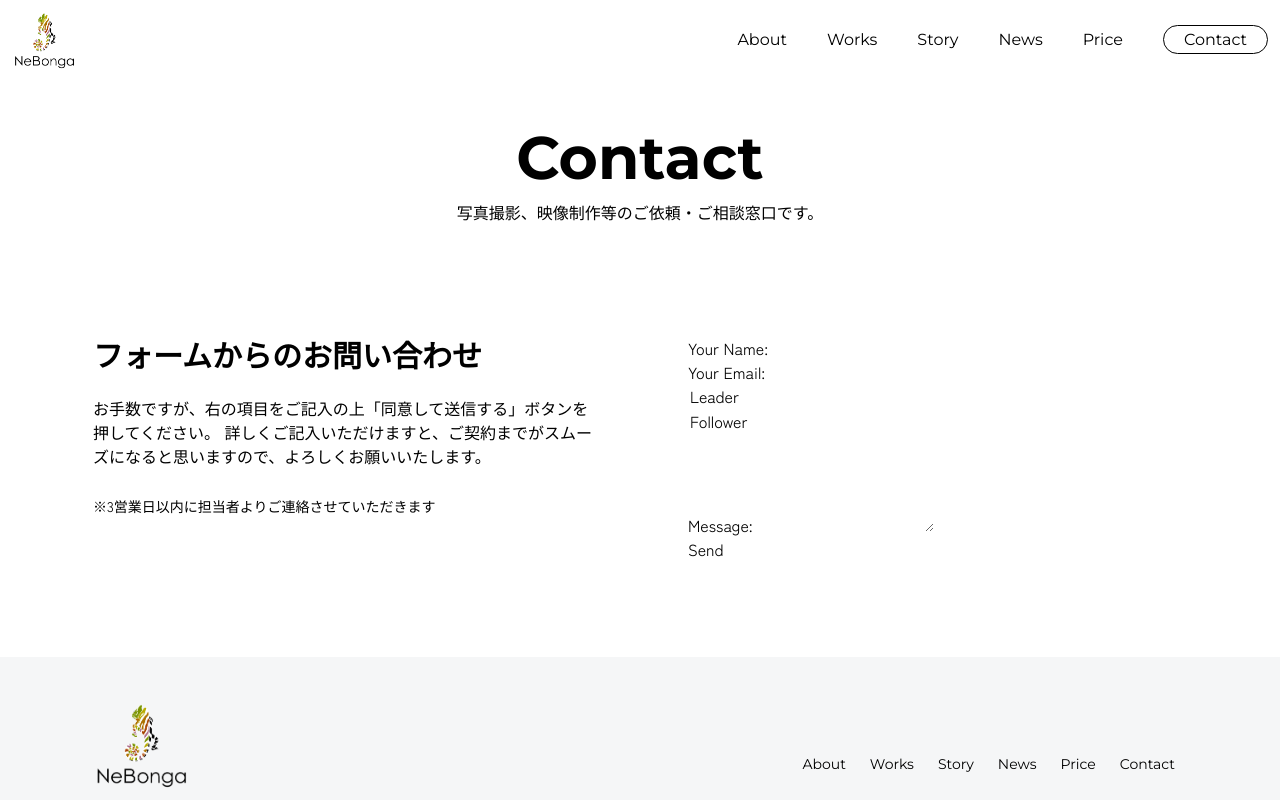
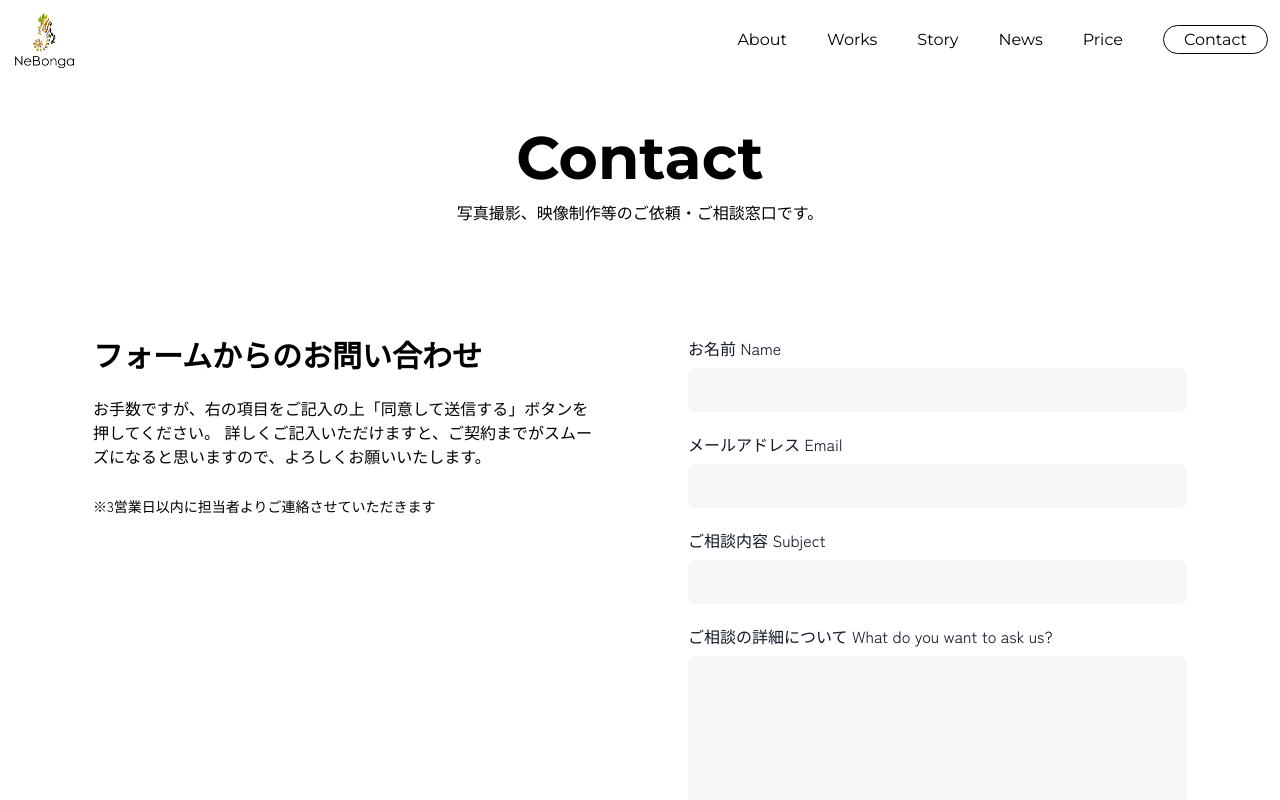
Before and after one commit to takahiro-okada/nextjs-nebonga, a Next.js app: page /contact in a window 1280 px wide. Shown: the top 800 px of the page. Built offline with nearby package versions, Linux system fonts and the light colour scheme.

Commit message:
update:Back form

```diff
--- a/components/pages/ContactForm/index.tsx
+++ b/components/pages/ContactForm/index.tsx
@@ -1,34 +1,36 @@
 'use client'
+import axios from 'axios'
 import { motion } from 'framer-motion'
+import { useForm } from 'react-hook-form'
 
 import CommonContainer from '@/components/base/CommonContainer'
 import PageTitle from '@/components/ui/PageTItle'
 
 export default function ContactForm() {
-  // const {
-  //   formState: { errors },
-  //   handleSubmit,
-  //   register,
-  // } = useForm()
+  const {
+    formState: { errors },
+    handleSubmit,
+    register,
+  } = useForm()
 
-  // const onSubmit = async (data: any) => {
-  //   const formData = new FormData()
-  //   formData.append('form-name', 'contact')
-  //   Object.keys(data).forEach((key) => {
-  //     formData.append(key, data[key])
-  //   })
+  const onSubmit = async (data: any) => {
+    const formData = new FormData()
+    formData.append('form-name', 'contact')
+    Object.keys(data).forEach((key) => {
+      formData.append(key, data[key])
+    })
 
-  //   try {
-  //     const response = await axios.post('/', formData, {
-  //       headers: { 'Content-Type': 'multipart/form-data' },
-  //     })
-  //     if (response.status === 200) {
-  //       window.location.href = '/thanks'
-  //     }
-  //   } catch (error) {
-  //     console.error('Submission failed:', error)
-  //   }
-  // }
+    try {
+      const response = await axios.post('/', formData, {
+        headers: { 'Content-Type': 'multipart/form-data' },
+      })
+      if (response.status === 200) {
+        window.location.href = '/thanks'
+      }
+    } catch (error) {
+      console.error('Submission failed:', error)
+    }
+  }
 
   return (
     <CommonContainer>
@@ -88,7 +90,7 @@ export default function ContactForm() {
               ease: 'easeOut',
             }}
           >
-            {/* <form onSubmit={handleSubmit(onSubmit)}>
+            <form onSubmit={handleSubmit(onSubmit)}>
               <div className='mb-5'>
                 <label className='mb-2 block font-medium text-gray-900'>お名前 Name</label>
                 <input
@@ -136,34 +138,6 @@ export default function ContactForm() {
               >
                 送信する
               </button>
-            </form> */}
-            <form name='contact' method='POST' data-netlify='true'>
-              <p>
-                <label>
-                  Your Name: <input type='text' name='name' />
-                </label>
-              </p>
-              <p>
-                <label>
-                  Your Email: <input type='email' name='email' />
-                </label>
-              </p>
-              <p>
-                <label>
-                  <select name='role[]' multiple>
-                    <option value='leader'>Leader</option>
-                    <option value='follower'>Follower</option>
-                  </select>
-                </label>
-              </p>
-              <p>
-                <label>
-                  Message: <textarea name='message'></textarea>
-                </label>
-              </p>
-              <p>
-                <button type='submit'>Send</button>
-              </p>
             </form>
           </motion.div>
         </div>
```
